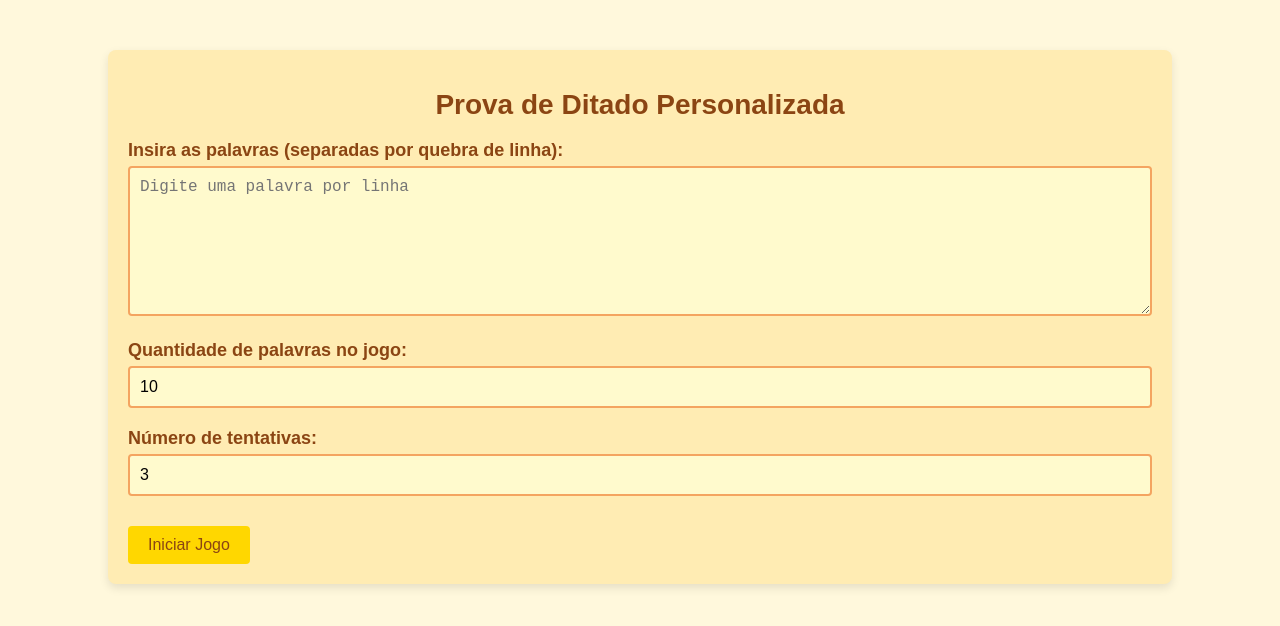
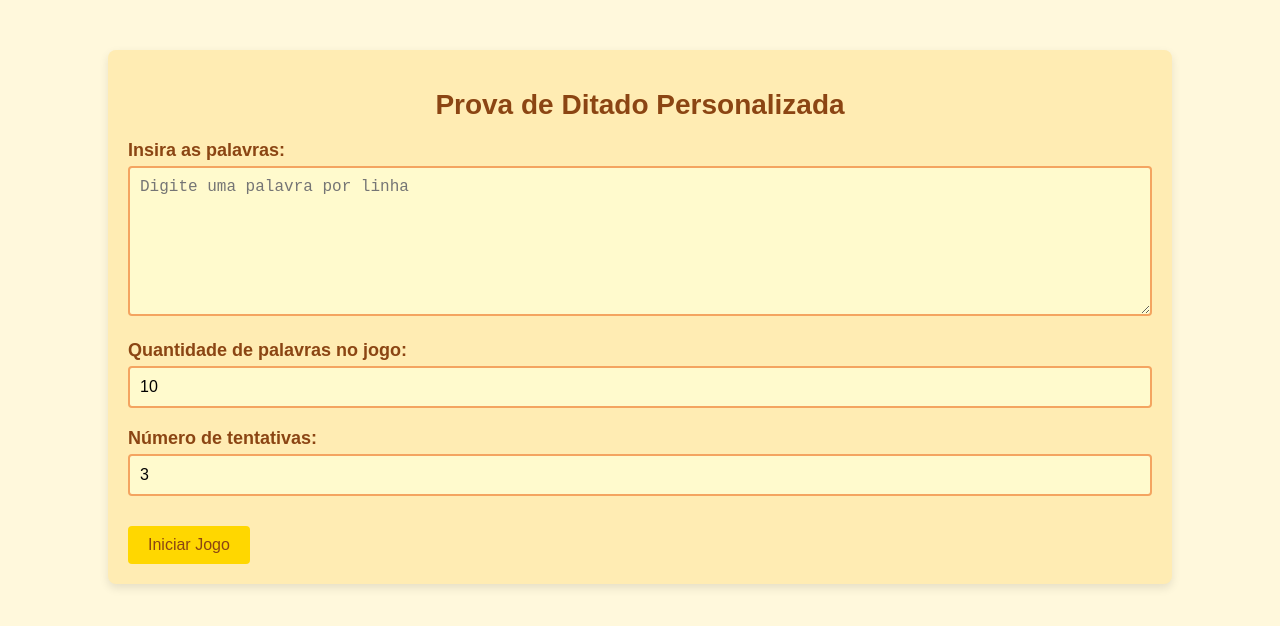
Before and after one commit to kevinsibata/ditado-personalizado, a plain HTML site: page index.html in a window 1280 px wide. Drawn offline with Linux system fonts and the light colour scheme.

Commit message:
Update index.html

```diff
--- a/index.html
+++ b/index.html
@@ -216,7 +216,7 @@
         <h1>Prova de Ditado Personalizada</h1>
         <div id="gameSetup">
             <div class="input-group">
-                <label for="palavras">Insira as palavras (separadas por quebra de linha):</label>
+                <label for="palavras">Insira as palavras:</label>
                 <textarea id="palavras" placeholder="Digite uma palavra por linha"></textarea>
             </div>
             <div class="input-group">
```
